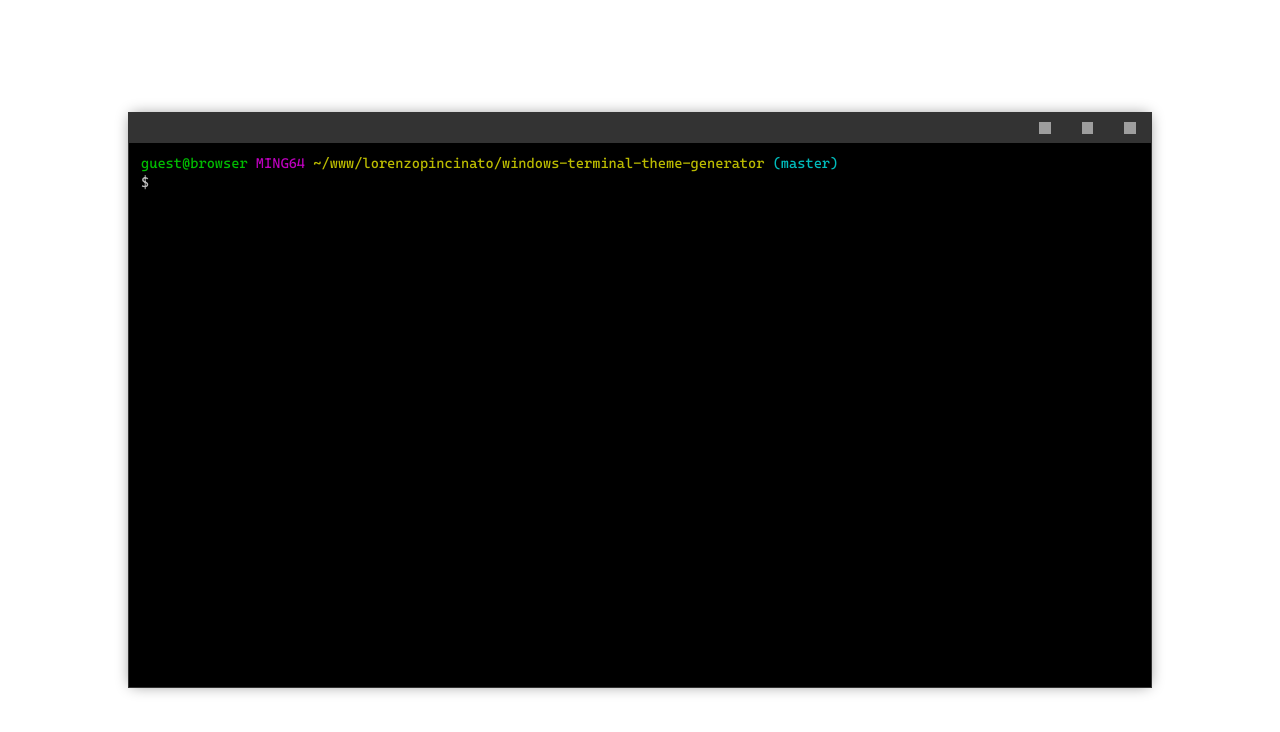
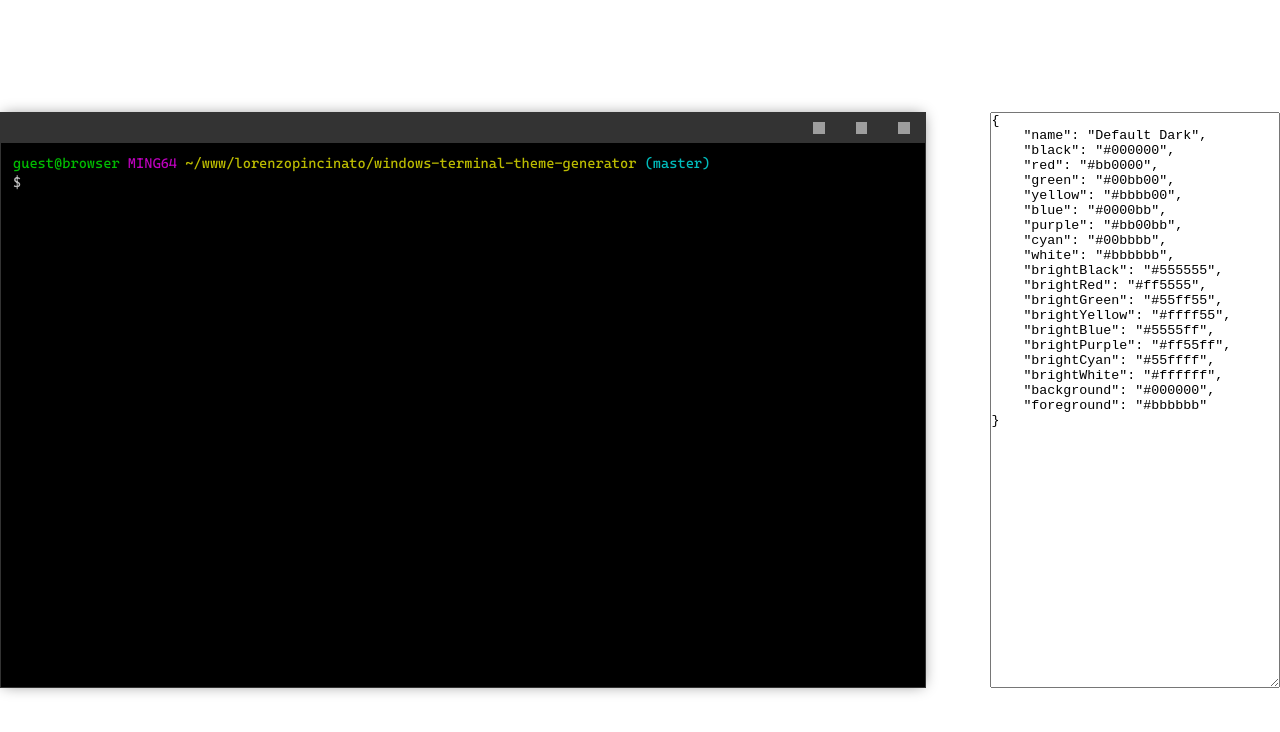
Before and after one commit to lorenzopincinato/terminal-theme-editor, a Next.js app: page / in a window 1280 px wide. Shown: the top 732 px of the page. Built offline with nearby package versions, Linux system fonts and the light colour scheme; grey boxes are pictures that could not be loaded.

Commit message:
Add Editor

```diff
--- /dev/null
+++ b/src/components/Editor/Editor.tsx
@@ -0,0 +1,33 @@
+import React, { useState } from 'react'
+
+import { Box } from './styles'
+
+interface EditorProps {
+  setTheme(theme: unknown): void
+  theme: unknown
+}
+
+const Editor: React.FC<EditorProps> = ({ setTheme, theme }) => {
+  const [boxText, setBoxText] = useState(
+    JSON.stringify(theme.terminal, undefined, 4)
+  )
+
+  const handleChange = e => {
+    const text = e.target.value
+
+    setBoxText(text)
+
+    try {
+      const newTheme = { ...theme }
+      newTheme.terminal = { ...theme.terminal, ...JSON.parse(text) }
+
+      setTheme(newTheme)
+    } catch {
+      console.log('Invalid json')
+    }
+  }
+
+  return <Box onChange={handleChange} value={boxText} />
+}
+
+export default Editor
--- /dev/null
+++ b/src/components/Editor/index.ts
@@ -0,0 +1,3 @@
+import Editor from './Editor'
+
+export default Editor
--- /dev/null
+++ b/src/components/Editor/styles.ts
@@ -0,0 +1,8 @@
+import styled from 'styled-components'
+
+export const Box = styled.textarea`
+  height: 36rem;
+  width: 20rem;
+
+  margin-left: 4rem;
+`
--- a/src/pages/_app.tsx
+++ b/src/pages/_app.tsx
@@ -1,14 +1,16 @@
-import React from 'react'
+import React, { useState } from 'react'
 import { AppProps } from 'next/app'
 import { ThemeProvider } from 'styled-components'
 
 import GlobalStyle from '../styles/global'
-import theme from '../styles/theme'
+import defaultTheme from '../styles/theme'
 
 const MyApp: React.FC<AppProps> = ({ Component, pageProps }) => {
+  const [theme, setTheme] = useState(defaultTheme)
+
   return (
     <ThemeProvider theme={theme}>
-      <Component {...pageProps} />
+      <Component {...pageProps} setTheme={setTheme} theme={theme} />
       <GlobalStyle />
     </ThemeProvider>
   )
--- a/src/pages/index.tsx
+++ b/src/pages/index.tsx
@@ -2,11 +2,18 @@ import React from 'react'
 import { Container } from '../styles/pages/Home'
 
 import Terminal from '../components/Terminal'
+import Editor from '../components/Editor'
 
-const Home: React.FC = () => {
+interface HomeProps {
+  setTheme(theme: unknown): void
+  theme: unknown
+}
+
+const Home: React.FC<HomeProps> = ({ setTheme, theme }) => {
   return (
     <Container>
       <Terminal />
+      <Editor setTheme={setTheme} theme={theme} />
     </Container>
   )
 }
```
